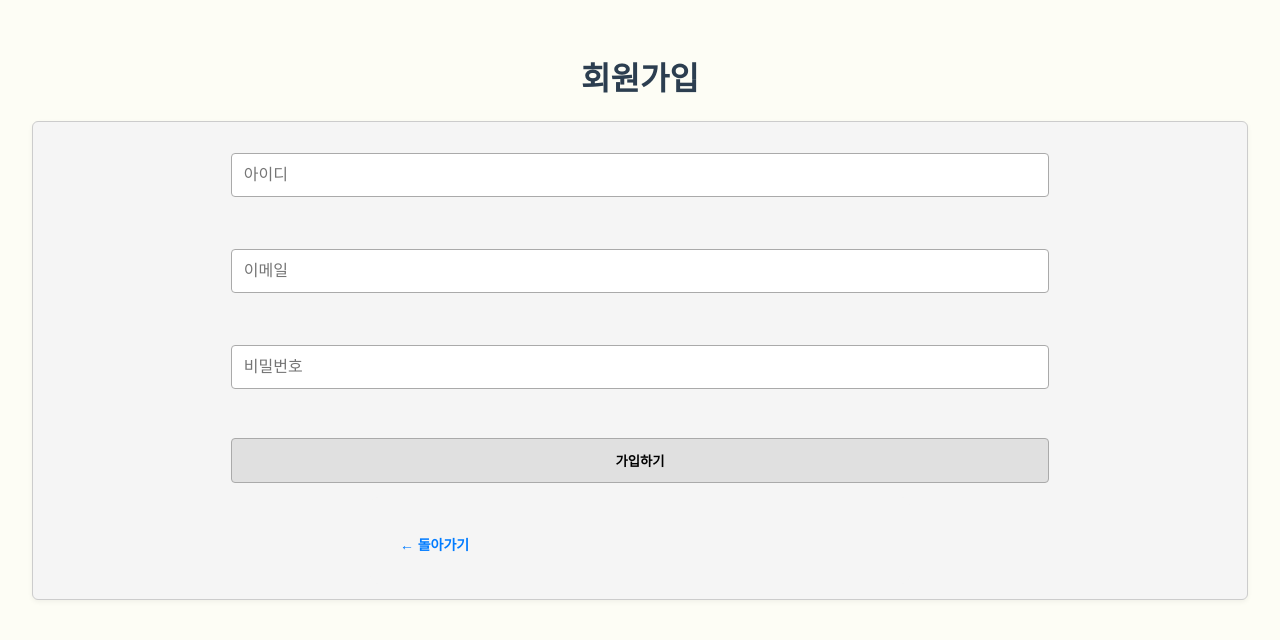
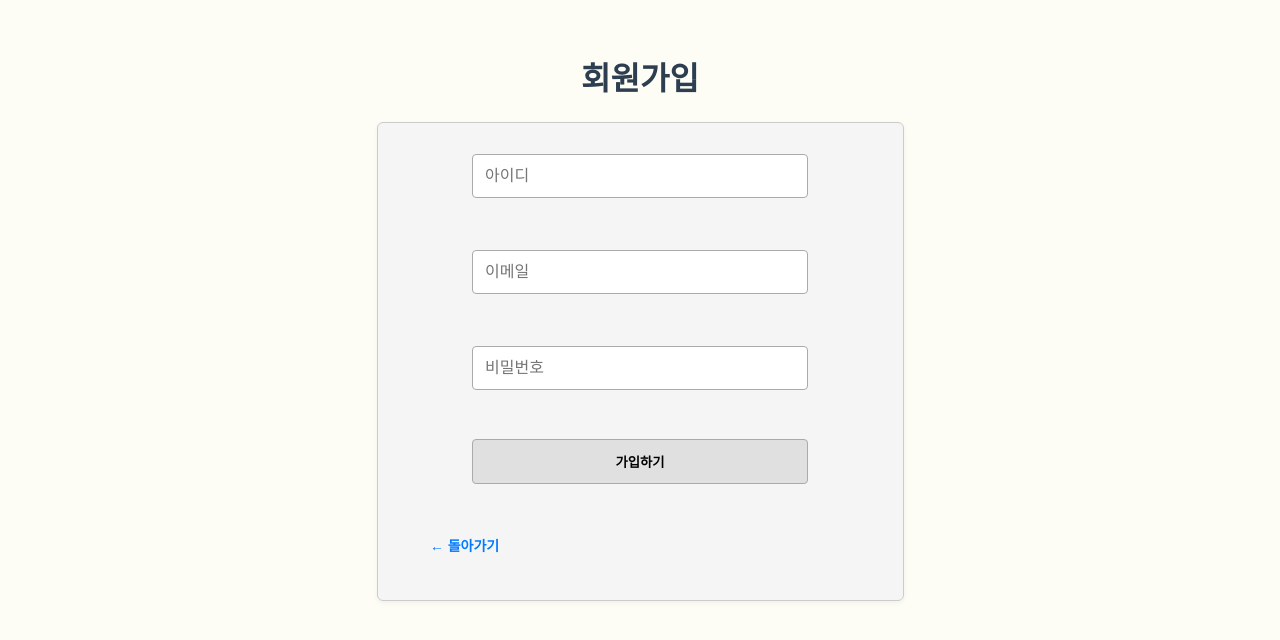
Before and after one commit to dlawjdals04/ascent-webpage, a Flask app: page /signup in a window 1280 px wide. Shown: the top 640 px of the page. Run offline with Flask 3, Linux system fonts and the light colour scheme; some libraries are stand-ins or nearby versions.

Commit message:
signup box size change one more

```diff
--- a/static/style.css
+++ b/static/style.css
@@ -129,7 +129,8 @@ input[type="password"] {
   border: 1px solid #ccc;
   padding: 1em 1.5em;
   border-radius: 6px;
-  margin-bottom: 1.5em;
+  margin: 1.5em auto;
+  max-width: 480px;
   font-size: 15px;
   box-shadow: 0 2px 5px rgba(0, 0, 0, 0.05);
 }
```
